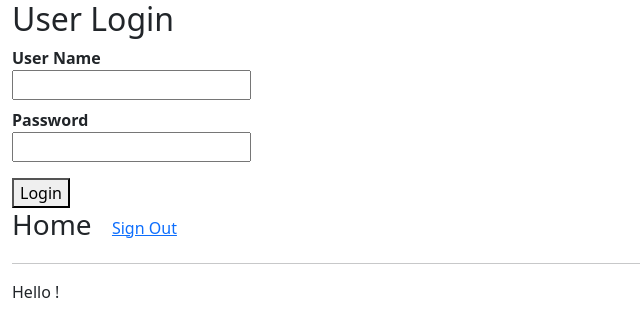
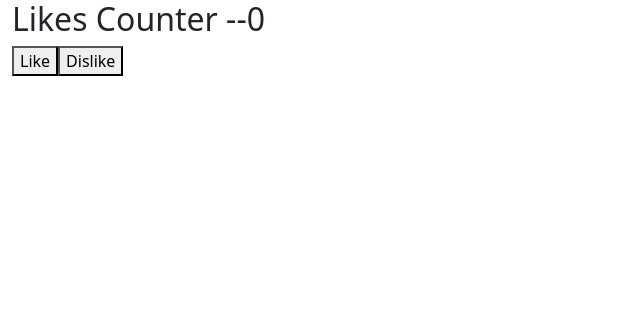
Before and after one commit to Nikkkkillll/learning_react, a React (Create React App) app: page / in a window 1280 px wide. Shown: the top 336 px of the page, without its empty margins (0-640 px from the left). Built offline with nearby package versions, Linux system fonts and the light colour scheme.

Commit message:
Lerned about useReducer

```diff
--- /dev/null
+++ b/src/Components/Hooks/ReducerDemo.js
@@ -0,0 +1,31 @@
+import { useReducer, useState } from "react"
+
+var initialState = { count: 0 };
+function reducer(state, action) {
+        switch (action.type) {
+            case 'like':
+                return { count: state.count + 1 }
+            case 'dislike':
+                return { count: state.count - 1 }
+
+        }
+    }
+
+
+export default function ReducerDemo() {
+
+    const [state,dispatch]=useReducer(reducer,initialState)
+    function handleLikeClick(){
+        dispatch({type:'like'});
+    }
+     function handleDislikeClick(){
+        dispatch({type:'dislike'});
+    }
+    return (
+        <div className="container-fluid">
+            <h2>Likes Counter --{state.count}</h2>
+            <button onClick={handleLikeClick}>Like</button>
+            <button onClick={handleDislikeClick}>Dislike</button>
+        </div>
+    )
+}
--- a/src/index.js
+++ b/src/index.js
@@ -30,13 +30,15 @@ import UseStateEffect from './Components/Hooks/UseStateEffect';
 import UseContextComponent from './Components/Hooks/UseContextComponent';
 import UseCookie from './Components/Hooks/UseCookie';
 import { CookiesProvider } from 'react-cookie';
+import ReducerDemo from './Components/Hooks/ReducerDemo';
 
 const root = ReactDOM.createRoot(document.getElementById('root'));
 root.render(
   <React.StrictMode>
-    <CookiesProvider>
-    <UseCookie/>
-    </CookiesProvider>
+    {/* <CookiesProvider>
+      <UseCookie />
+    </CookiesProvider> */}
+    <ReducerDemo/>
   </React.StrictMode>
 );
 
```
